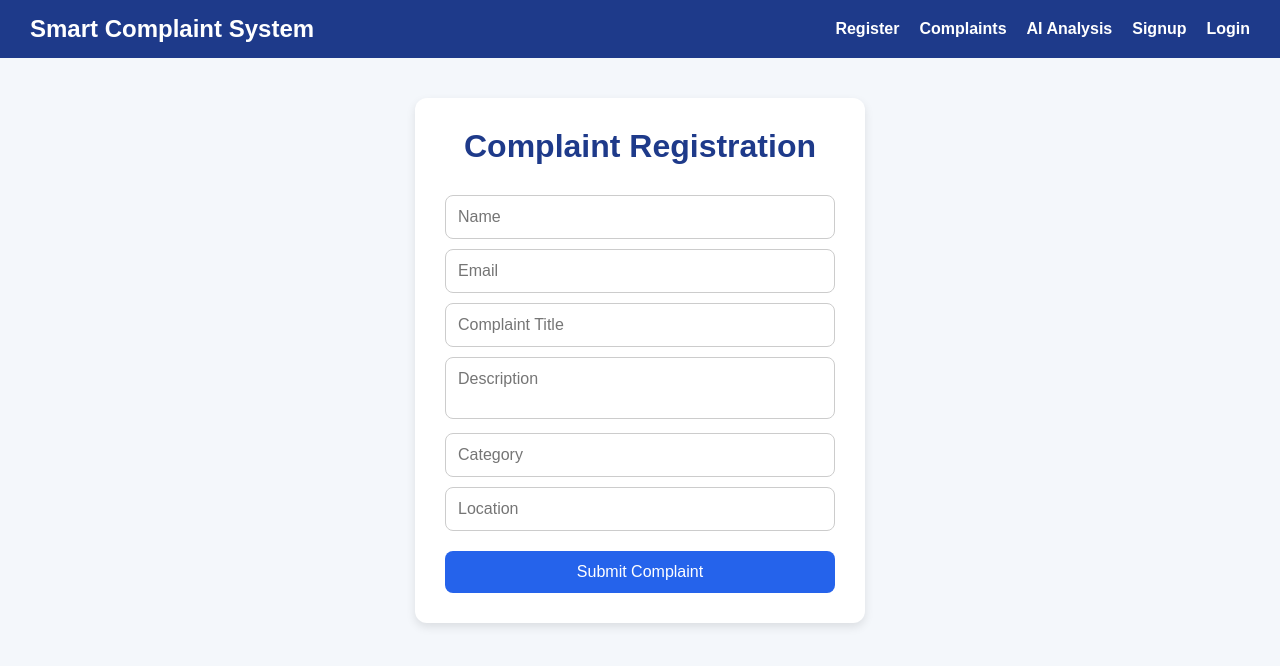
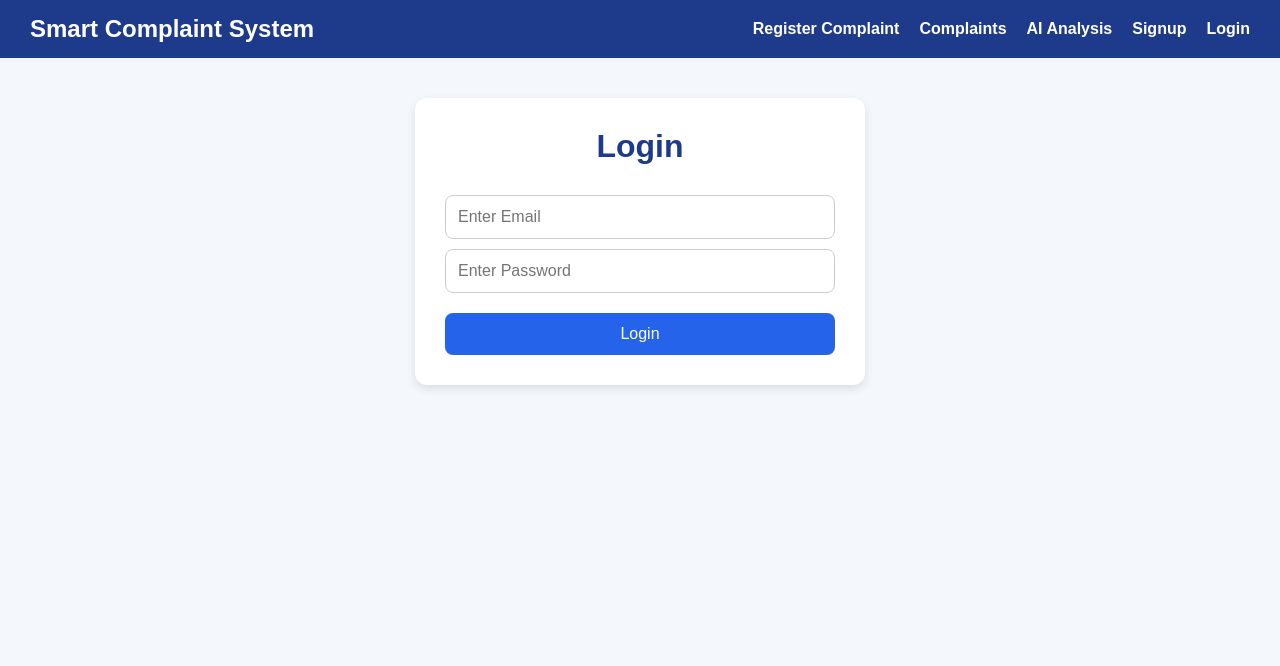
Before and after one commit to VaishnaviSahu206/smart-complaint-system, a React app in the folder frontend/: page / in a window 1280 px wide. Shown: the top 666 px of the page. Built offline with nearby package versions, Linux system fonts and the light colour scheme; the HTML template or start-up script is replaced by a standard one.

Commit message:
Improved authentication flow

```diff
--- a/frontend/src/App.jsx
+++ b/frontend/src/App.jsx
@@ -25,10 +25,13 @@ function App() {
         />
 
         <Route
-          path="/"
-          element={<ComplaintForm />}
-        />
-
+   path="/"
+   element={<Login />}
+/>
+<Route
+   path="/register-complaint"
+   element={<ComplaintForm />}
+/>
         <Route
           path="/complaints"
           element={<ComplaintList />}
--- a/frontend/src/components/Navbar.jsx
+++ b/frontend/src/components/Navbar.jsx
@@ -10,9 +10,9 @@ function Navbar() {
 
             <div className="nav-links">
 
-                <Link to="/">
-                    Register
-                </Link>
+                <Link to="/register-complaint">
+   Register Complaint
+</Link>
 
                 <Link to="/complaints">
                     Complaints
@@ -24,7 +24,7 @@ function Navbar() {
                 <Link to="/signup">
                         Signup
                 </Link>
-                <Link to="/login">
+                <Link to="/">
                     Login
                 </Link>
 
--- a/frontend/src/pages/ComplaintForm.jsx
+++ b/frontend/src/pages/ComplaintForm.jsx
@@ -33,6 +33,12 @@ function ComplaintForm() {
 
             const token =
                 localStorage.getItem("token");
+                if (!token) {
+
+   alert("Please login first");
+
+   return;
+}
 
             const res = await axios.post(
 
--- a/frontend/src/pages/Login.jsx
+++ b/frontend/src/pages/Login.jsx
@@ -1,11 +1,13 @@
 import { useState } from "react";
 import axios from "axios";
+import { useNavigate } from "react-router-dom";
 
 function Login() {
 
     const [email, setEmail] = useState("");
 
     const [password, setPassword] = useState("");
+    const navigate = useNavigate();
 
     const handleLogin = async (e) => {
 
@@ -29,6 +31,7 @@ function Login() {
             );
 
             alert("Login Successful");
+            navigate("/register-complaint");
 
         } catch (error) {
 
--- a/frontend/src/pages/Signup.jsx
+++ b/frontend/src/pages/Signup.jsx
@@ -1,5 +1,5 @@
 import { useState } from "react";
-
+import { useNavigate } from "react-router-dom";
 import axios from "axios";
 
 function Signup() {
@@ -12,7 +12,7 @@ function Signup() {
 
     const [password, setPassword] =
         useState("");
-
+const navigate = useNavigate();
     const handleSignup = async (e) => {
 
         e.preventDefault();
@@ -31,6 +31,7 @@ function Signup() {
             );
 
             alert("Signup Successful");
+            navigate("/");
 
         } catch (error) {
 
```
